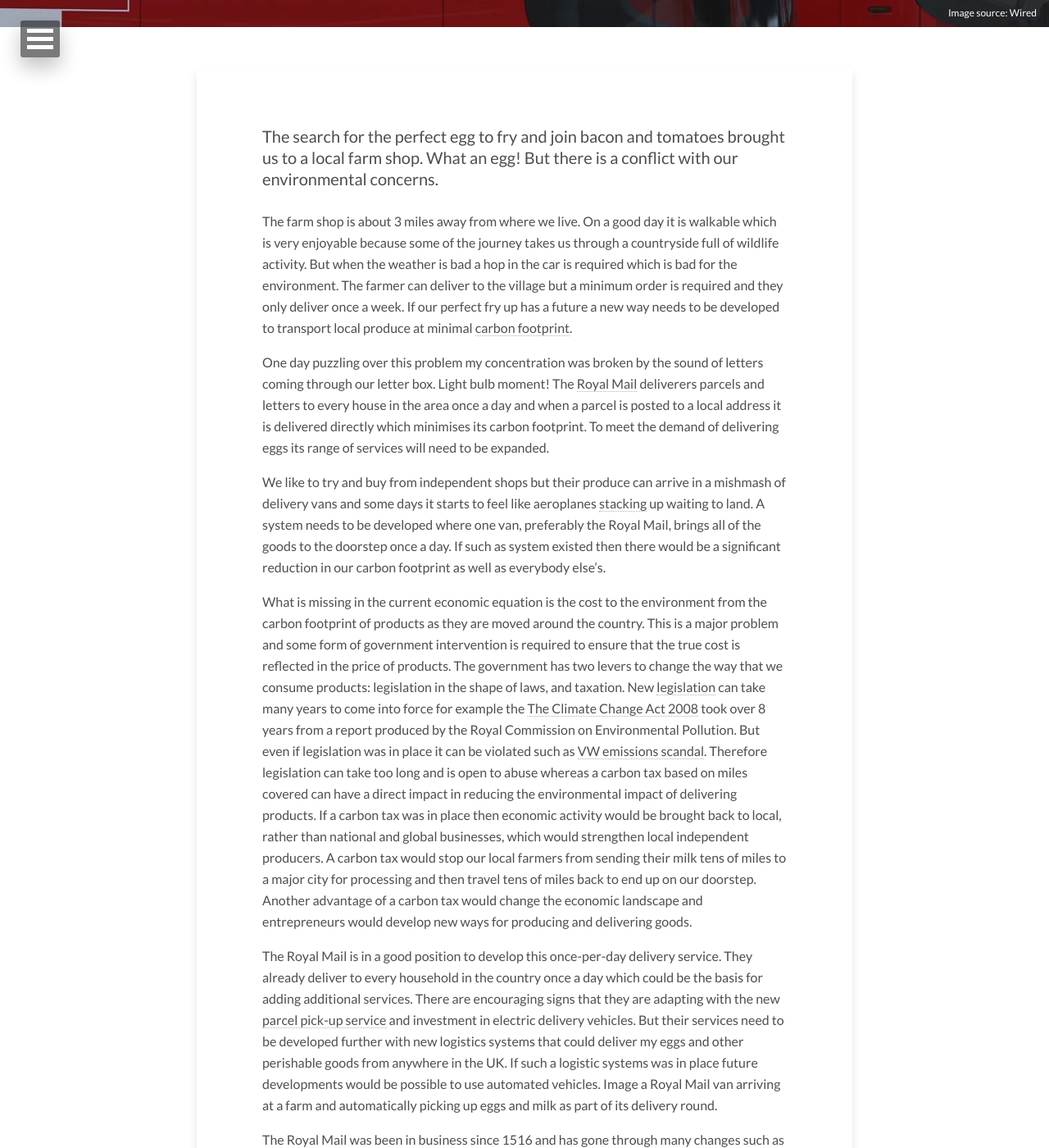
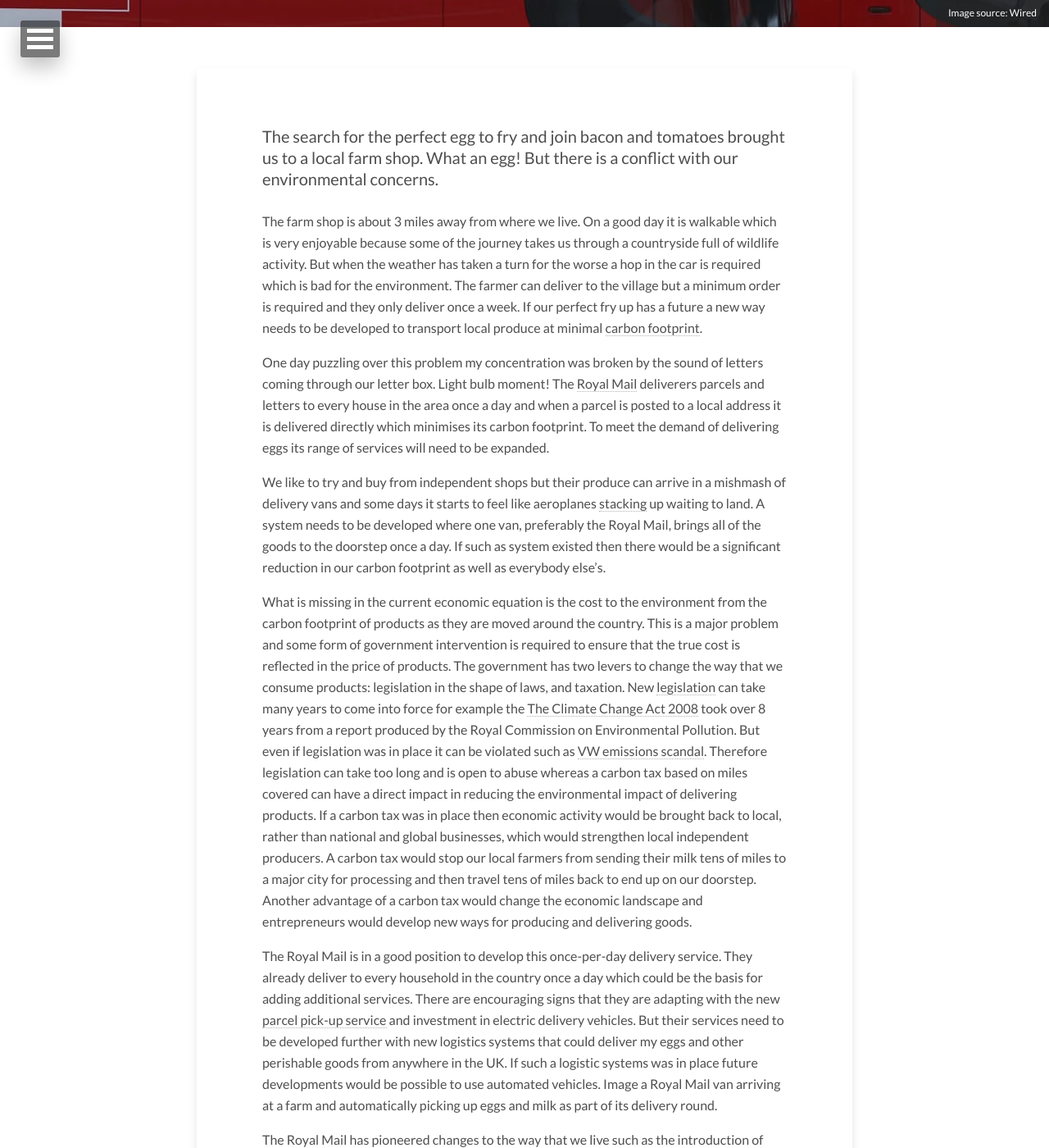
Before and after one commit to dtinblack/dtinblack.github.io, a Jekyll site: the page built from _posts/2020-11-26-royal-mail-saves-planet.md, in a window 1280 px wide and 1400 px high, scrolled down 367 px. Shown: the whole window at 82% size. Built offline with Jekyll 4.4.1, drawn with Linux system fonts in a browser that asks for light colours; nearby versions of some CDN libraries; some of the changed text lies outside the part shown.

Commit message:
nov 2020

```diff
--- a/_posts/2020-11-26-royal-mail-saves-planet.md
+++ b/_posts/2020-11-26-royal-mail-saves-planet.md
@@ -13,7 +13,7 @@
 
 The search for the perfect egg to fry and join bacon and tomatoes brought us to a local farm shop. What an egg! But there is a conflict with our environmental concerns.
 
-The farm shop is about 3 miles away from where we live. On a good day it is walkable which is very enjoyable because some of the journey takes us through a countryside full of wildlife activity. But when the weather is bad a hop in the car is required which is bad for the environment. The farmer can deliver to the village but a minimum order is required and they only deliver once a week. If our perfect fry up has a future a new way needs to be developed to transport local produce at minimal [carbon footprint](https://www.carbonfootprint.com/).
+The farm shop is about 3 miles away from where we live. On a good day it is walkable which is very enjoyable because some of the journey takes us through a countryside full of wildlife activity. But when the weather has taken a turn for the worse a hop in the car is required which is bad for the environment. The farmer can deliver to the village but a minimum order is required and they only deliver once a week. If our perfect fry up has a future a new way needs to be developed to transport local produce at minimal [carbon footprint](https://www.carbonfootprint.com/).
 
 One day puzzling over this problem my concentration was broken by the sound of letters coming through our letter box. Light bulb moment! The [Royal Mail](https://en.wikipedia.org/wiki/Royal_Mail) deliverers parcels and letters to every house in the area once a day and when a parcel is posted to a local address it is delivered directly which minimises its carbon footprint. To meet the demand of delivering eggs its range of services will need to be expanded.
 
@@ -24,4 +24,4 @@
 The Royal Mail is in a good position to develop this once-per-day delivery service. They already deliver to every household in the country once a day which could be the basis for adding additional services. There are encouraging signs that they are adapting with the new [parcel pick-up service](https://www.bbc.co.uk/news/business-54614871) and investment in electric delivery vehicles. But their services need to be developed further with new logistics systems that could deliver my eggs and other perishable goods from anywhere in the UK. If such a logistic systems was in place future developments would be possible to use automated vehicles. Image a Royal Mail van arriving at a farm and automatically picking up eggs and milk as part of its delivery round.
 
 
-The Royal Mail was been in business since 1516 and has gone through many changes such as a uniform postage rates with the introduction of the [Penny Black](https://www.theweek.co.uk/royal-mail/63546/penny-black-how-the-worlds-first-stamp-changed-what-we-write) in 1839. The stamp revolutionised communication by making it affordable for people to send letters, confident that they would remain private and arrive safely. With a carbon tax in place its next stage of development could have a greater impact on the way that we live. One day we maybe able to get our fresh eggs along with other parcels and be safe in the knowledge that our carbon footprint has been significantly reduced.
+The Royal Mail has pioneered changes to the way that we live such as the introduction of uniform postage rates with the introduction of the [Penny Black](https://www.theweek.co.uk/royal-mail/63546/penny-black-how-the-worlds-first-stamp-changed-what-we-write) in 1839. The stamp revolutionised communication by making it affordable for people to send letters, confident that they would remain private and arrive safely. With a carbon tax in place its next stage of development could have a greater impact on the way that we live. One day we maybe able to get our fresh eggs along with other parcels and be safe in the knowledge that our carbon footprint has been significantly reduced.
```
